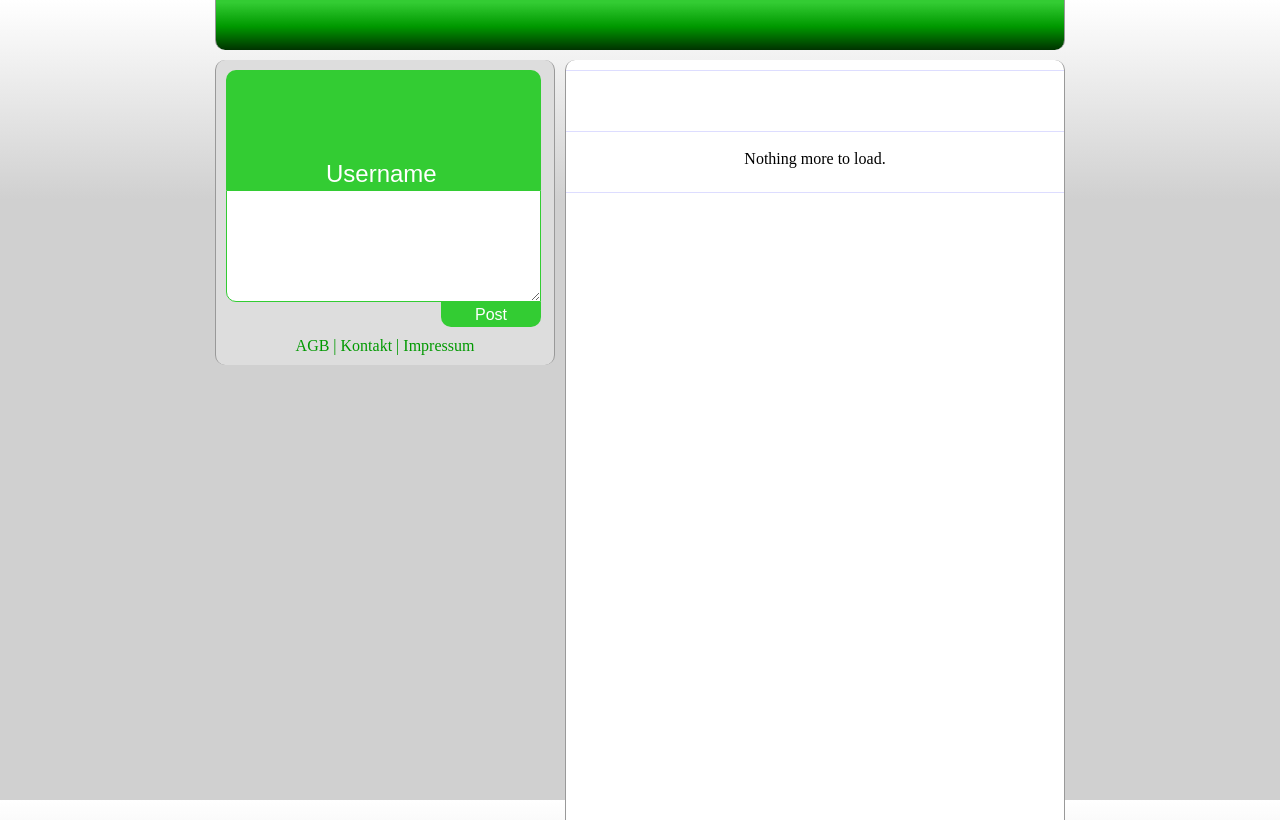
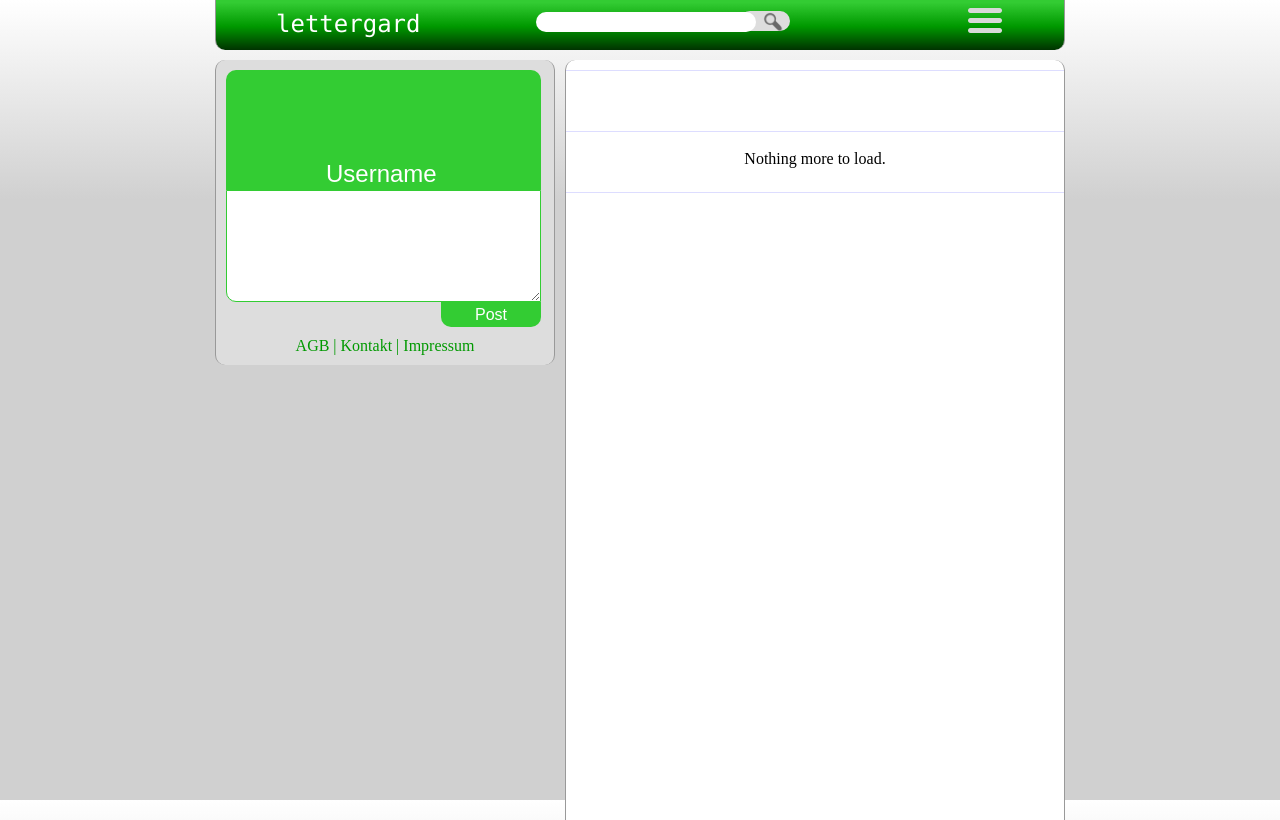
Before and after one commit to MaxPlay/Lettergard, a PHP site: page / in a window 1280 px wide. Run offline with PHP 8.4, Linux system fonts and the light colour scheme.

Commit message:
FinalDesign (without menu)

```diff
--- a/css/base.css
+++ b/css/base.css
@@ -23,6 +23,49 @@ header .content {
 	border-bottom-right-radius:10px;
 	border-left:1px solid #999999;
 	border-right:1px solid #999999;
+}
+
+header .content .title {
+	color:white;
+	font-family:"Lucida Console";
+	font-size:24px;
+	top:10px;
+	margin:10px;
+	float:left;
+}
+
+header .content .menu {
+	float:left;
+	height:40px;
+	width:40px;
+}
+
+header .content .searcharea {
+	margin:5px;
+	float:left;
+}
+
+header .content .searchbar {
+	color:#666666;
+	border-radius:10px;
+	border:0px;
+	height:20px;
+	width:200px;
+	padding:0px 10px;
+	position:relative;
+	z-index:2;
+}
+
+header .content .searchbutton {
+	background:#dddddd;
+	border-radius:10px;
+	top:6px;
+	left:-20px;
+	border:0px;
+	height:20px;
+	width:50px;
+	padding-left:22px;
+	position:relative;
 }
 
 #wrapper {
--- a/index.php
+++ b/index.php
@@ -9,7 +9,15 @@
 	<body>
 		<header>
 			<div class="content">
-
+				<div style="float:left;width:50px;">&nbsp;</div>
+				<span class="title">lettergard</span>
+				<div style="float:left;width:100px;">&nbsp;</div>
+				<form class="searcharea">
+					<input type="textbox" class="searchbar">
+					<button class="searchbutton"><img src="img/search.png"></button>
+				</form>
+				<div style="float:left;width:150px;">&nbsp;</div>
+				<div class="menu"><img src="img/menu.png"></div>
 			</div>
 		</header>
 		<div id="wrapper">
```
Also changed, not shown: img/menu.png (added), img/search.png (added).
